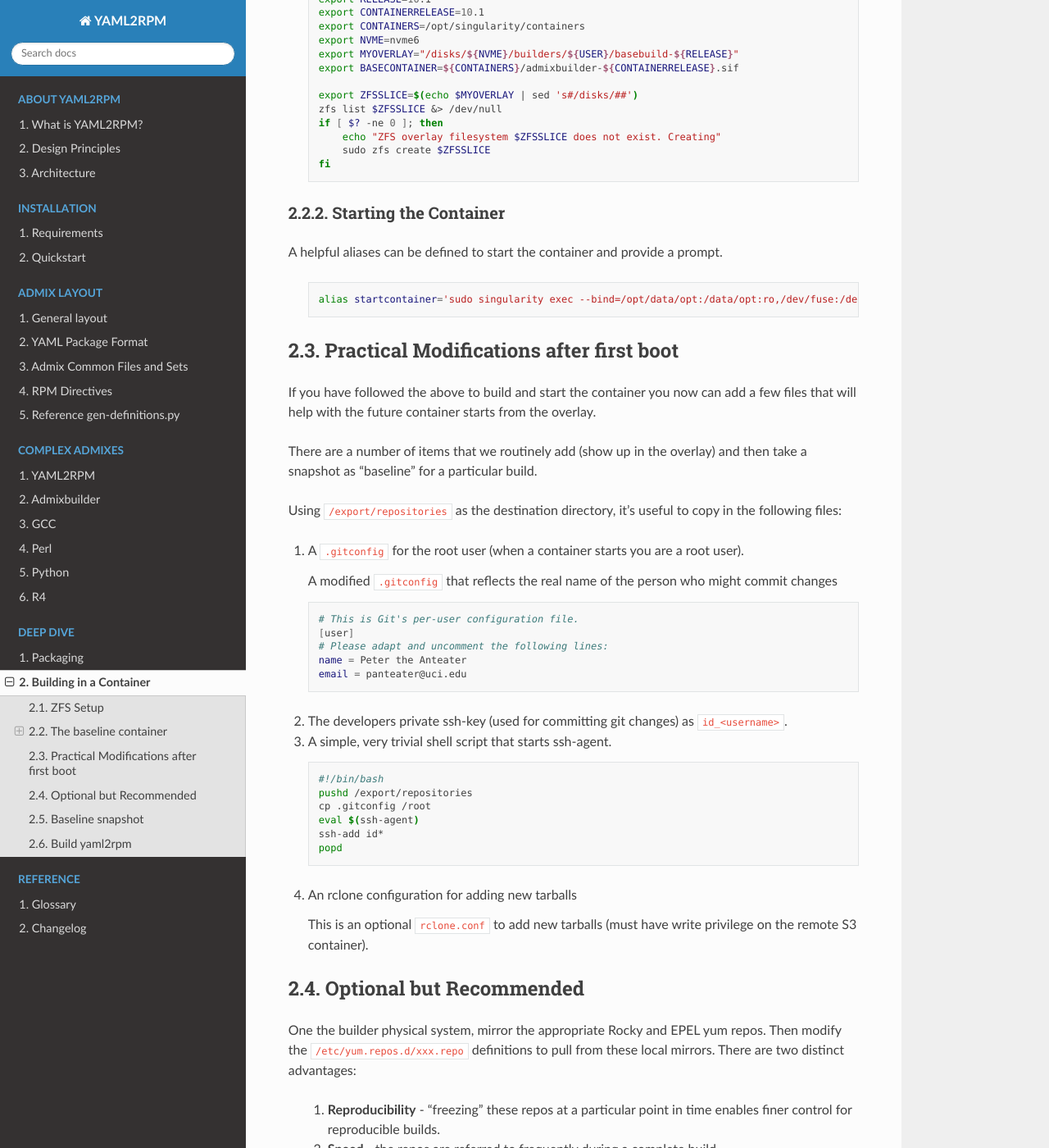
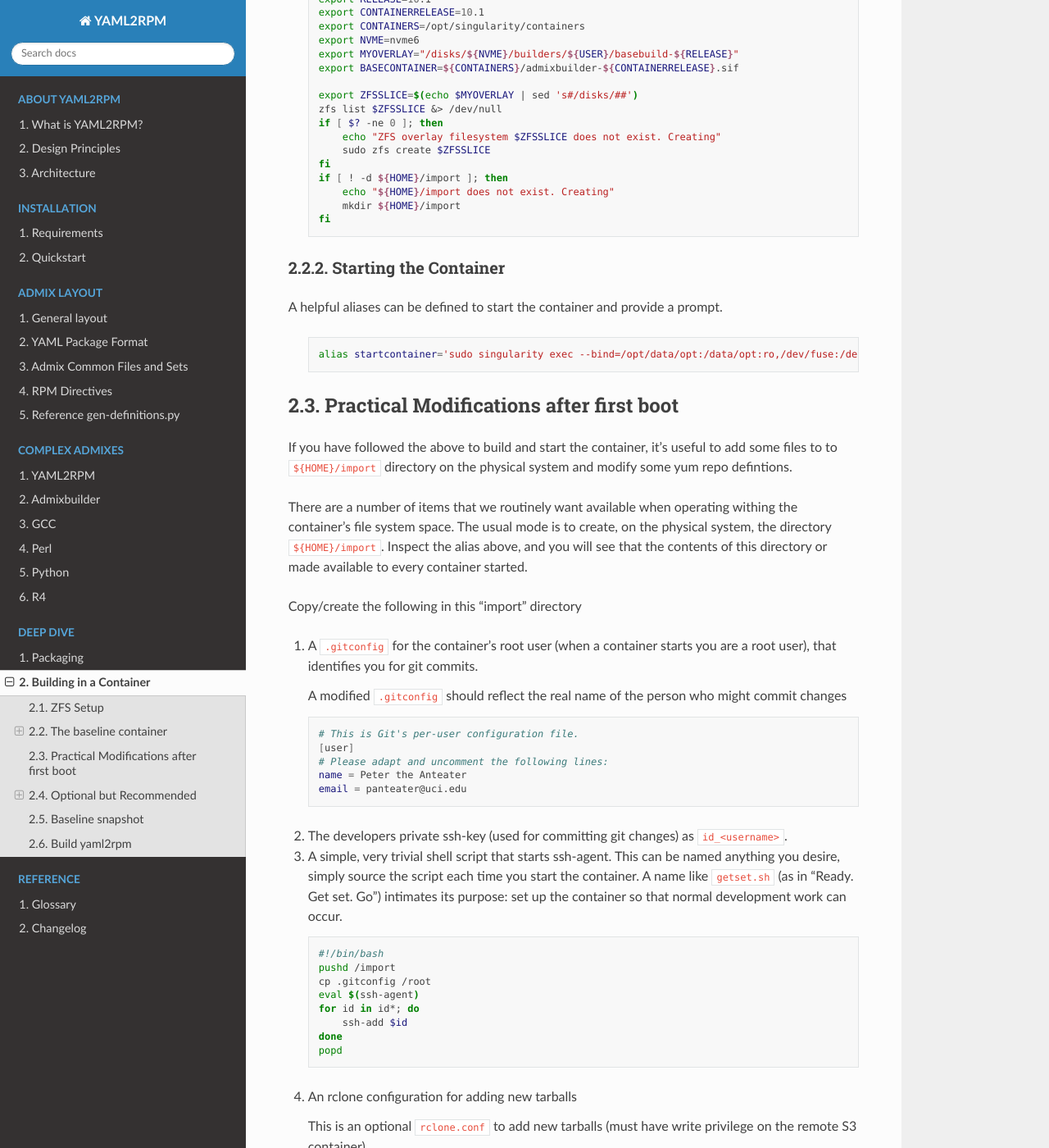
Before and after one commit to RCIC-UCI-Public/yaml2rpm-docs, a Sphinx documentation site: the page built from docs/source/deep-dive/singularity.rst, in a window 1280 px wide and 1400 px high, scrolled down 1329 px. Shown: the whole window at 82% size. Built offline with Sphinx 7.4.7 and the Read the Docs theme 3.1.0, drawn with Linux system fonts in a browser that asks for light colours; some of the changed text lies outside the part shown.

Commit message:
Simplify container prep by mapping $HOME/import to /import. Place git id, git config and other common-to-all container files in the $HOME/import instead of in each container overlay image.  h/t Joulien Tatar.

```diff
--- a/docs/source/deep-dive/singularity.rst
+++ b/docs/source/deep-dive/singularity.rst
@@ -66,6 +66,10 @@ exist.  That file system is used as an overlay/writable system when the containe
           echo "ZFS overlay filesystem $ZFSSLICE does not exist. Creating"
           sudo zfs create $ZFSSLICE
       fi
+      if [ ! -d ${HOME}/import ]; then
+          echo "${HOME}/import does not exist. Creating"
+          mkdir ${HOME}/import
+      fi
 
 Starting the Container
 ~~~~~~~~~~~~~~~~~~~~~~
@@ -74,23 +78,25 @@ A helpful aliases  can be defined to start the container and provide a prompt.
 
  .. code-block:: bash
 
-    alias startcontainer='sudo singularity exec --bind=/opt/data/opt:/data/opt:ro,/dev/fuse:/dev/fuse --containall --overlay ${MYOVERLAY} ${BASECONTAINER} /bin/bash -il'
+    alias startcontainer='sudo singularity exec --bind=/opt/data/opt:/data/opt:ro,/dev/fuse:/dev/fuse,${HOME}/import:import:ro --containall --overlay ${MYOVERLAY} ${BASECONTAINER} /bin/bash -il'
 
 Practical Modifications after first boot
 ----------------------------------------
 
-If you have followed the above to build and start the container you now can
-add a few files that will help with the future container starts from the
-overlay.
+If you have followed the above to build and start the container, it's useful to add some files to
+to ``${HOME}/import`` directory on the physical system and modify some yum repo defintions.
 
-There are a number of items that we routinely add
-(show up in the overlay) and then take a snapshot as "baseline" for a particular build.
+There are a number of items that we routinely want available when operating withing the container's file
+system space. The usual mode is to create, on the physical system, the directory ``${HOME}/import``.
+Inspect the alias above, and you will see that the contents of this directory or made available to every container
+started.
 
-Using ``/export/repositories`` as the destination directory, it's useful to copy in the following files:
+Copy/create the following in this "import" directory
 
-1. A ``.gitconfig`` for the root user (when a container starts you are a root user).
+1. A ``.gitconfig`` for the container's root user (when a container starts you are a root user), that identifies you
+   for git commits.
 
-   A modified ``.gitconfig`` that reflects the real name of the person who might commit changes
+   A modified ``.gitconfig`` should reflect the real name of the person who might commit changes
 
    .. code-block:: bash
 
@@ -102,15 +108,20 @@ Using ``/export/repositories`` as the destination directory, it's useful to copy
 
 2. The developers private ssh-key (used for committing git changes) as ``id_<username>``.
 
-3. A simple, very trivial  shell script that starts ssh-agent.
+3. A simple, very trivial  shell script that starts ssh-agent. This can be named anything you
+   desire, simply source the script each time you start the container.  A name like
+   ``getset.sh`` (as in "Ready. Get set. Go") intimates its purpose: set up the container so that
+   normal development work can occur.
 
    .. code-block:: bash
 
       #!/bin/bash
-      pushd /export/repositories
+      pushd /import
       cp .gitconfig /root
       eval $(ssh-agent)
-      ssh-add id*
+      for id in id*; do
+          ssh-add $id
+      done
       popd
 
 4. An rclone configuration for adding new tarballs
@@ -121,15 +132,25 @@ Using ``/export/repositories`` as the destination directory, it's useful to copy
 Optional but Recommended
 ------------------------
 
-One the builder physical system, mirror the appropriate Rocky and EPEL yum repos. Then modify the
+On the builder physical system, mirror the appropriate Rocky and EPEL yum repos. Then modify the
 ``/etc/yum.repos.d/xxx.repo`` definitions to pull from these local mirrors. There are two distinct advantages:
 
   1. **Reproducibility** - "freezing" these repos at a particular point in time enables finer control for
      reproducible builds.
   2. **Speed** - the repos are referred to frequently during a complete build.
 
+
+**Start the Container**
+
+.. tip::
+   On every container start, execute ``source /import/getset.sh``. This will prep your shell session to
+   enable git push.
+
+Yum repo customization
+~~~~~~~~~~~~~~~~~~~~~~
+
 Here is a sample customization of ``/etc/yum.repos.d/rocky.repo`` (only the changed sections are included and
-are from the Rocky 10 version). The *mirrolist* url is commented and the *baseurl* is copied, uncommented,
+are from the Rocky 10 version). The *mirrolist* url is commented out and the *baseurl* is copied, uncommented,
 and then edited to look to the local host.
 
 If any urls reference ``https``, change them to ``http``. The ``epel.repo`` file uses https.
@@ -172,16 +193,16 @@ If any urls reference ``https``, change them to ``http``. The ``epel.repo`` file
 .. note::
 
    For Rocky 9/10 customize ``rocky.repo`` and ``epel.repo``.  For Rocky 10, also customize
-   ``rocky-extras.repo``.  This assumes that you have mirrored on the physical host and it will serve the
-   URLs properly.
+   ``rocky-extras.repo``.  This assumes that you have mirrored the repos on the physical host and it will
+   serve the URLs properly.
 
 Baseline snapshot
 -----------------
 
 When you have completed the customizations, exit from the container and
-on a physical host take a ZFS snapshot as new baseline that represents
-the **container baseline + customizations** (from previous 2 sections).
-Do this prior to adding the building yaml2rpm.
+on a physical host take a ZFS snapshot as a new baseline that represents
+the **container baseline + customizations**.
+Do this prior to adding  and building yaml2rpm.
 
 Build yaml2rpm
 --------------
```
Also changed, not shown: other parts of docs/source/deep-dive/singularity.rst (+1 -1 lines).
